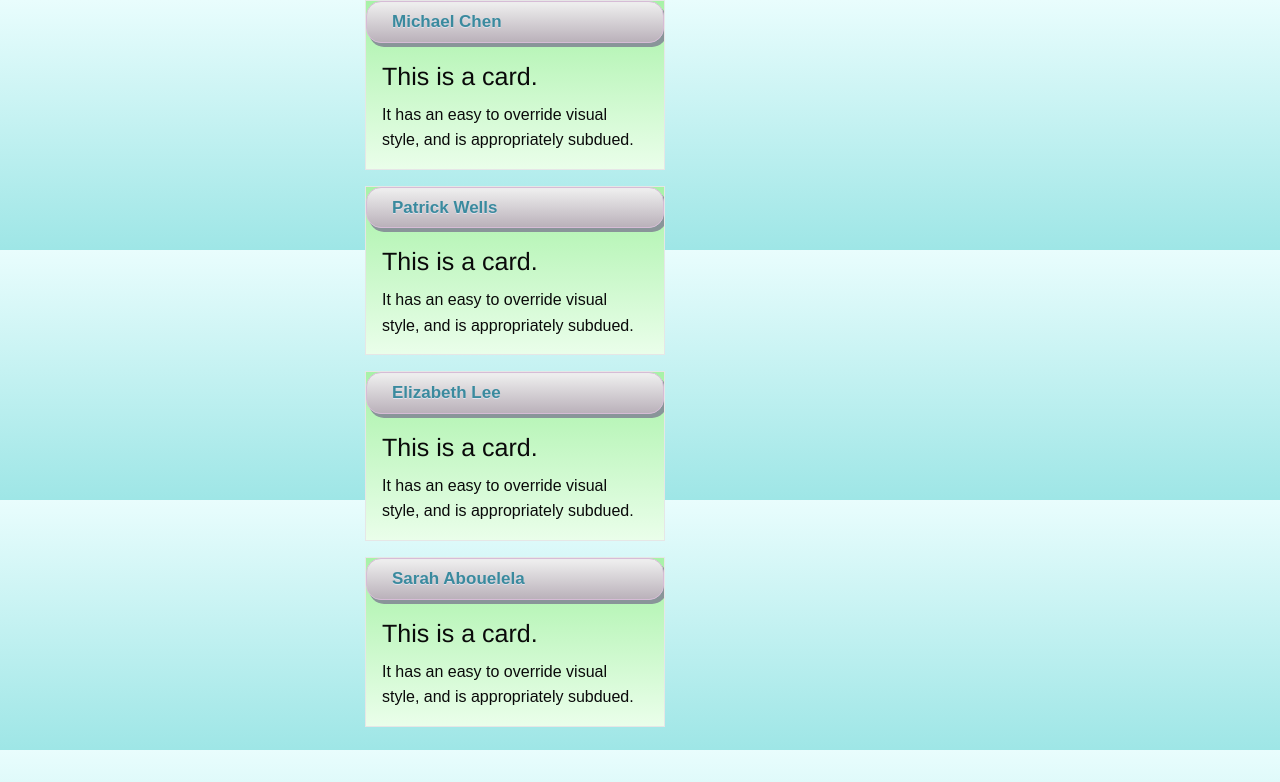
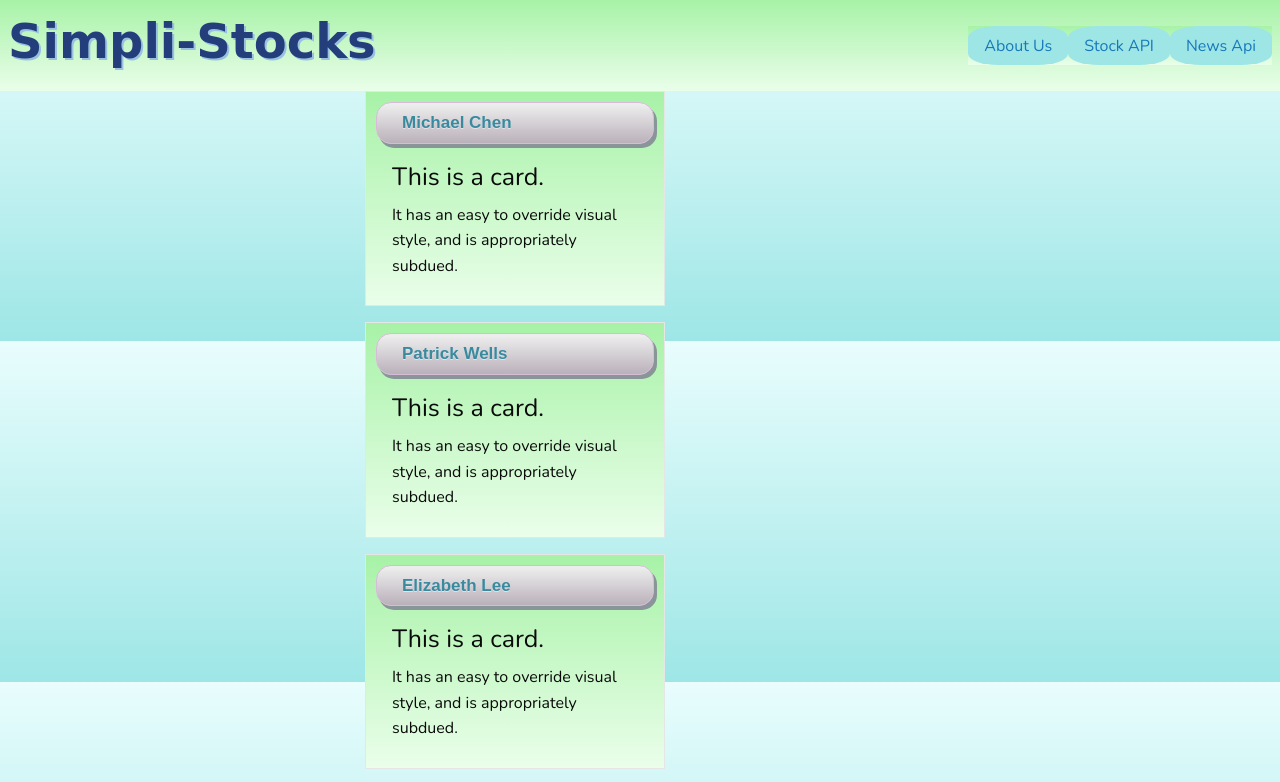
Before and after one commit to black03mach/ticker_query, a plain HTML site: page aboutus.html in a window 1280 px wide. Shown: the top 782 px of the page. Drawn offline with nearby package versions, Linux system fonts and the light colour scheme; a web font is replaced by a local one.

Commit message:
added navbar to html

```diff
--- a/aboutus.html
+++ b/aboutus.html
@@ -6,12 +6,35 @@
     <meta name="viewport" content="width=device-width, initial-scale=1.0">
     <link rel="stylesheet" href="https://cdn.jsdelivr.net/npm/foundation-sites@6.6.3/dist/css/foundation.min.css"
         integrity="sha256-ogmFxjqiTMnZhxCqVmcqTvjfe1Y/ec4WaRj/aQPvn+I=" crossorigin="anonymous">
+    <link href="https://fonts.googleapis.com/css2?family=Nunito&display=swap" rel="stylesheet">
+    <link href="https://fonts.googleapis.com/css2?family=MuseoModerno:wght@400;600&display=swap" rel="stylesheet">
     <link rel="stylesheet" href="assets/css/aboutus.css" />
+    <link rel="stylesheet" href="assets/css/navbar.css" />
+    <link rel="stylesheet" href="assets/css/style.css" />
 
     <title>About Us</title>
 </head>
 
-<body class="container">
+<body>
+    <header>
+        <!-- Sub Navigation -->
+        <nav class="top-bar topbar-responsive navbar">
+            <div class="top-bar-left">
+                <h1 id="brand">Simpli-Stocks</h1>
+            </div>
+            <div class="top-bar-right">
+                <ul class="menu horizontal">
+                    <li class="navigation"><a href="./aboutus.html">About Us</a></li>
+                    <li class="navigation"><a href="https://financialmodelingprep.com/developer/docs/">Stock API</a>
+                    </li>
+                    <li class="navigation"><a href="https://stocknewsapi.com/">News Api</a></li>
+                </ul>
+                <button type="button" id="previous-button" class="button hide-for-large" data-toggle="offCanvas">
+                    Open Previous Search
+                </button>
+            </div>
+        </nav>
+    </header>
     <div class="grid-container">
         <div class="grid-x grid-margin-x small-up-2 medium-up-3">
             <div class="card" style="width: 300px;">
```
Lines whose indentation alone changed are shown as unchanged.
